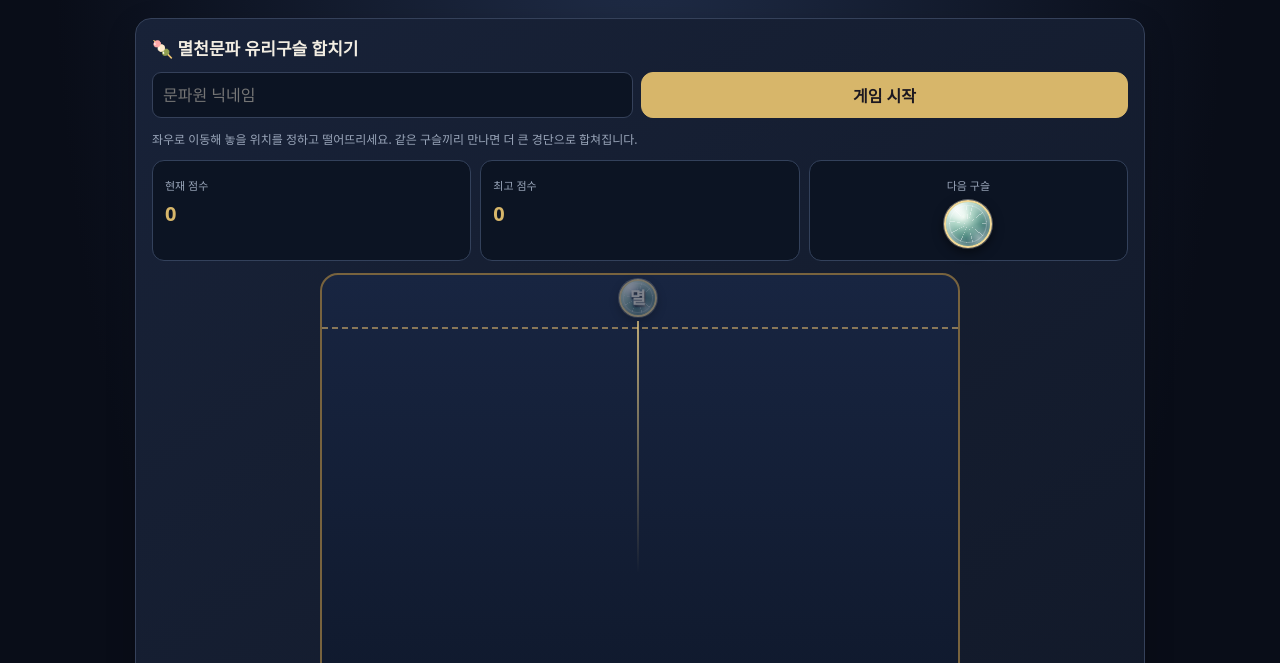
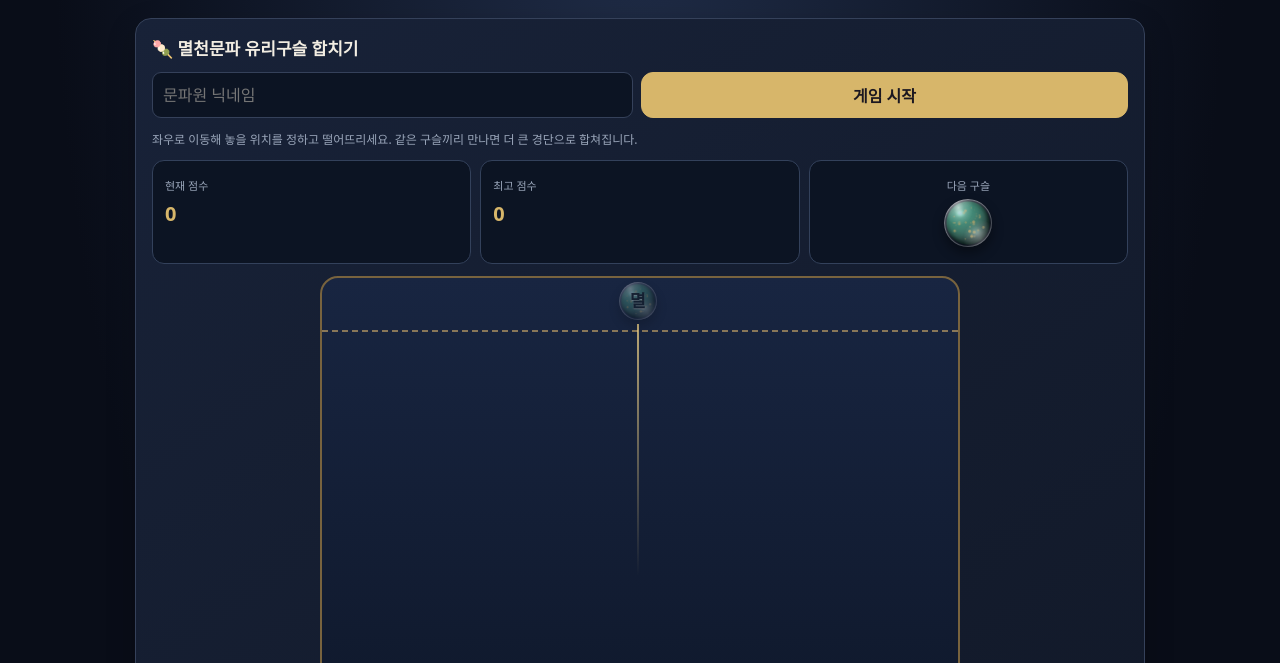
Before and after one commit to skdlxm811/melcheon-site, a plain HTML site: page index.html in a window 1280 px wide. Shown: the part 137-800 px from the top of the page. Drawn offline with Linux system fonts and the light colour scheme.

Commit message:
Add files via upload

```diff
--- a/index.html
+++ b/index.html
@@ -187,6 +187,48 @@
 .ball[data-level="8"],.drop-preview[data-level="8"],.next-ball[data-level="8"]{--gem-a:#faffdf;--gem-b:#c8d96d;--gem-c:#596d24;--motif:repeating-conic-gradient(from 12deg,#fffbc6bb 0deg 6deg,transparent 6deg 26deg)}
 .ball[data-level="9"],.drop-preview[data-level="9"],.next-ball[data-level="9"]{--gem-a:#fff9da;--gem-b:#f4ca64;--gem-c:#9b521f;--ring:#fff1bd;--motif:repeating-conic-gradient(from 10deg,#fff8d8bb 0deg 7deg,transparent 7deg 22deg)}
 .drop-preview::before,.next-ball::before{transform:none!important}
+
+/* V12 photorealistic gemstone beads: rotating shell, stationary ink calligraphy */
+.ball,.drop-preview,.next-ball{
+ position:absolute;isolation:isolate;display:flex!important;align-items:center!important;justify-content:center!important;
+ background:none!important;border:0!important;border-radius:50%!important;box-shadow:0 6px 12px #0006!important;
+ overflow:visible!important;transform:none;color:#161b1c!important
+}
+.ball::before,.drop-preview::before,.next-ball::before{
+ content:""!important;display:block!important;position:absolute!important;inset:0!important;z-index:0!important;
+ border-radius:50%!important;background-image:var(--orb-image)!important;
+ background-position:center!important;background-size:100% 100%!important;
+ transform:rotate(var(--shell-angle,0deg))!important;filter:drop-shadow(0 2px 3px #0005);
+ box-shadow:inset -2px -3px 6px #0003!important
+}
+.ball::after,.drop-preview::after,.next-ball::after{
+ content:""!important;display:block!important;position:absolute!important;inset:0!important;z-index:2!important;
+ border-radius:50%!important;pointer-events:none!important;
+ background:radial-gradient(ellipse at 30% 18%,#ffffff9e 0%,#ffffff40 12%,transparent 32%),radial-gradient(ellipse at 76% 83%,#ffffff55 0%,transparent 34%)!important;
+ box-shadow:inset 2px 3px 5px #ffffff55,inset -3px -5px 8px #0003!important
+}
+.ball .marble-letter,.drop-preview .marble-letter,.next-ball .marble-letter{
+ position:relative!important;z-index:3!important;display:block!important;
+ font-family:"UnPilgia","UnGungseo","Nanum Brush Script","궁서",serif!important;
+ font-weight:900!important;font-style:normal!important;
+ color:#101b20!important;-webkit-text-stroke:.15px #111!important;
+ text-shadow:0 1px 1px #ffffffb0!important;filter:none!important;
+ transform:none!important;letter-spacing:-.07em!important;line-height:1!important;
+ opacity:1!important
+}
+.ball[data-level="0"],.drop-preview[data-level="0"],.next-ball[data-level="0"]{--orb-image:url("assets/orb-0.png")}
+.ball[data-level="1"],.drop-preview[data-level="1"],.next-ball[data-level="1"]{--orb-image:url("assets/orb-1.png")}
+.ball[data-level="2"],.drop-preview[data-level="2"],.next-ball[data-level="2"]{--orb-image:url("assets/orb-2.png")}
+.ball[data-level="3"],.drop-preview[data-level="3"],.next-ball[data-level="3"]{--orb-image:url("assets/orb-3.png")}
+.ball[data-level="4"],.drop-preview[data-level="4"],.next-ball[data-level="4"]{--orb-image:url("assets/orb-4.png")}
+.ball[data-level="5"],.drop-preview[data-level="5"],.next-ball[data-level="5"]{--orb-image:url("assets/orb-5.png")}
+.ball[data-level="6"],.drop-preview[data-level="6"],.next-ball[data-level="6"]{--orb-image:url("assets/orb-6.png")}
+.ball[data-level="7"],.drop-preview[data-level="7"],.next-ball[data-level="7"]{--orb-image:url("assets/orb-7.png")}
+.ball[data-level="8"],.drop-preview[data-level="8"],.next-ball[data-level="8"]{--orb-image:url("assets/orb-8.png")}
+.ball[data-level="9"],.drop-preview[data-level="9"],.next-ball[data-level="9"]{--orb-image:url("assets/orb-9.png")}
+.drop-preview{transform:translateX(-50%)!important;z-index:8}
+.next-ball{position:relative!important;width:48px!important;height:48px!important;font-size:25px!important;margin:4px auto!important}
+.ball[data-level="9"] .marble-letter{font-size:.66em!important}
 </style></head><body><div class="app">
 <header class="hero"><div class="brand"><div class="crest">滅</div><div><div class="eyebrow">THE MUNPA · MELCHEON</div><h1>멸천 문파</h1><div class="sub">하늘을 넘어, 함께 나아가다</div></div></div></header>
 <main>
```
Also changed, not shown: assets/orb-0.png (added), assets/orb-1.png (added), assets/orb-2.png (added), assets/orb-3.png (added), assets/orb-4.png (added), assets/orb-5.png (added), assets/orb-6.png (added), assets/orb-7.png (added), assets/orb-8.png (added), assets/orb-9.png (added).
